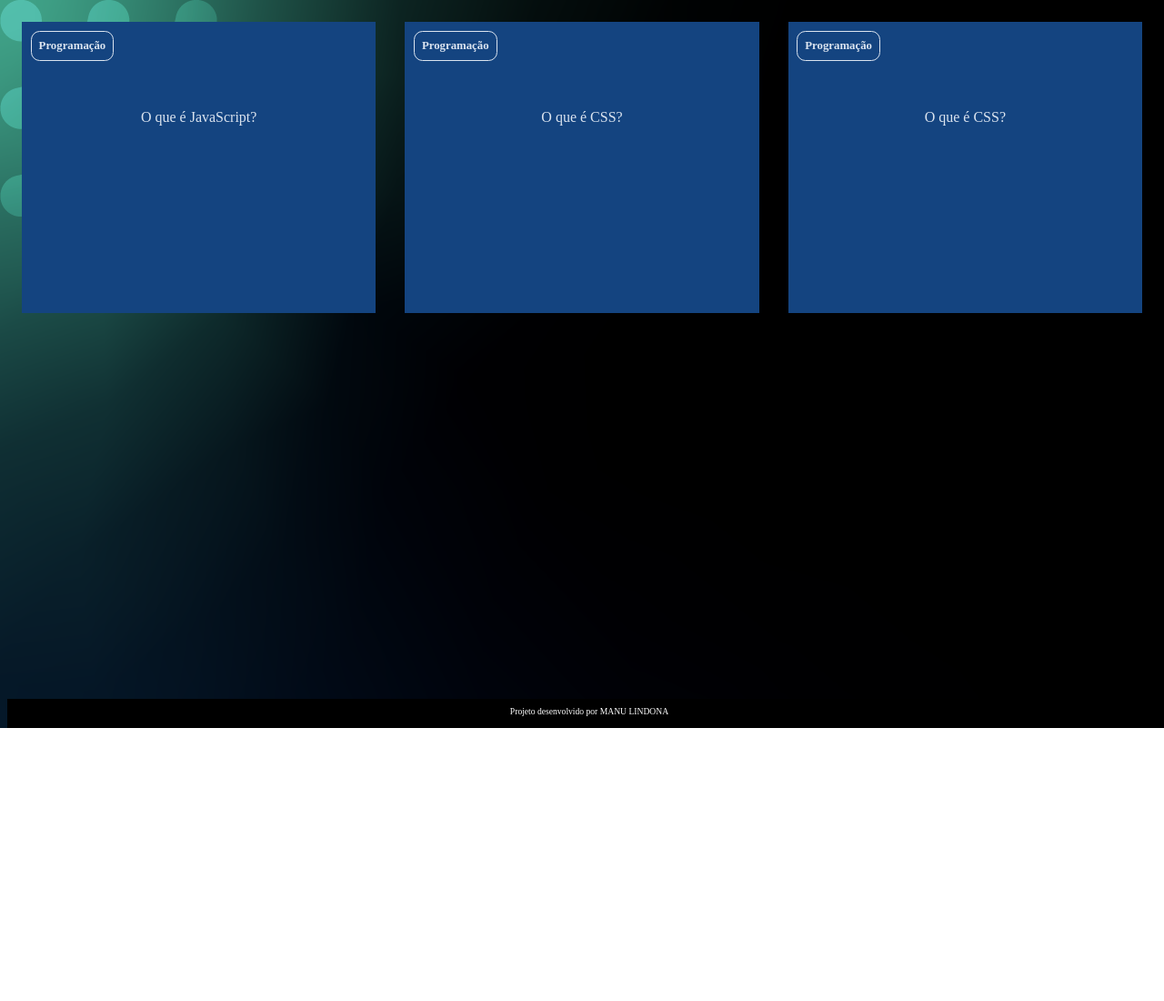
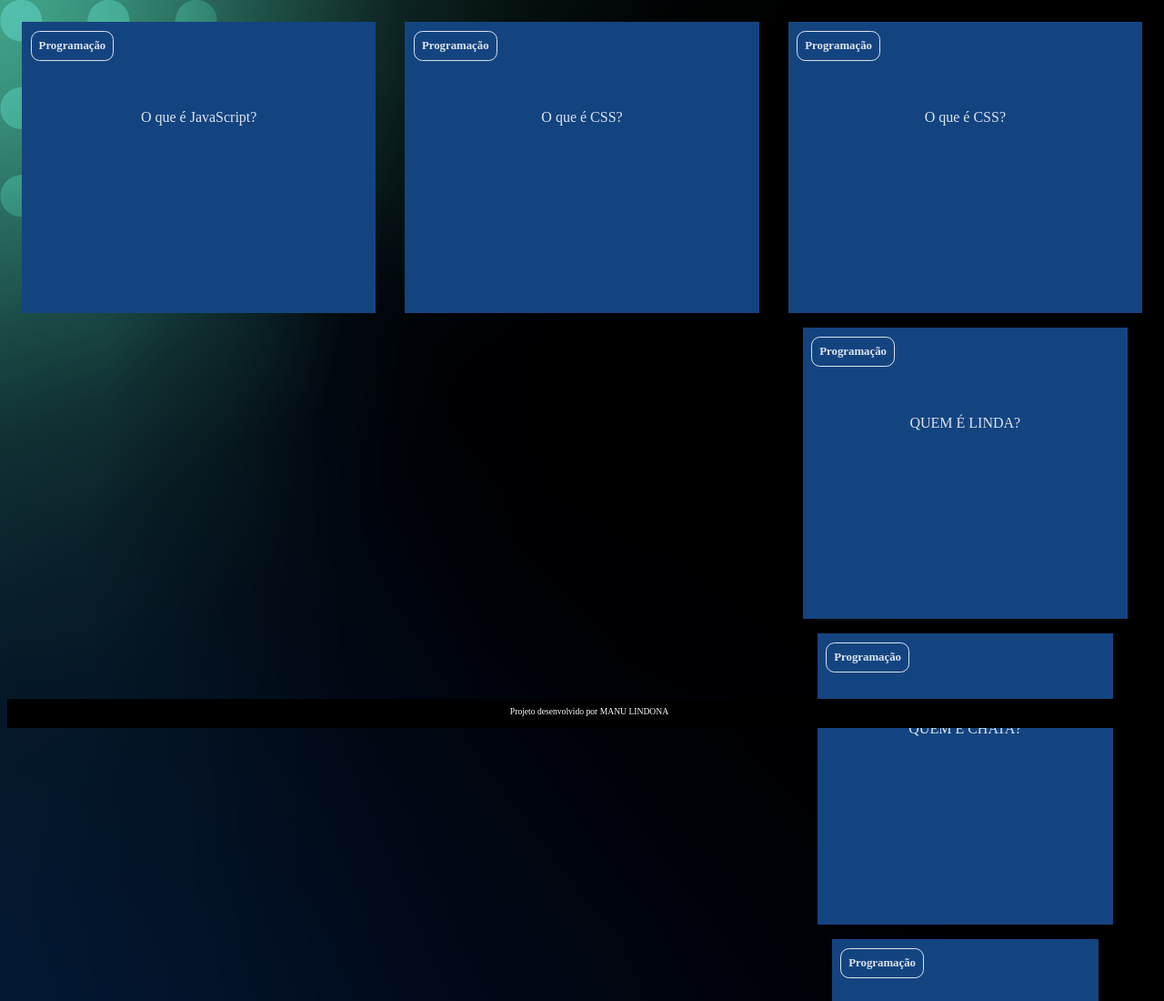
Before and after one commit to EmanuellyFSiani/ferramenta-interativa-2B-2025, a plain HTML site: page index.html in a window 1280 px wide. Shown: the top 1100 px of the page at 91% size. Before the commit the page ends 800 px from the top, so only its background shows below. Drawn offline with Linux system fonts and the light colour scheme.

Commit message:
OIUYTREWQ

```diff
--- a/index.html
+++ b/index.html
@@ -49,6 +49,39 @@
                         <p>O CSS é uma linguagem de estilização</p>
                     </div>
                 </div>
+
+                 <article class="cartao">
+                <div class="cartao__conteudo">
+                    <h3>Programação</h3>
+                    <div class="cartao__conteudo__pergunta">
+                        <p>QUEM É LINDA?</p>
+                    </div>
+                    <div class="cartao__conteudo__resposta">
+                        <p>MANU</p>
+                    </div>
+                </div>
+
+                 <article class="cartao">
+                <div class="cartao__conteudo">
+                    <h3>Programação</h3>
+                    <div class="cartao__conteudo__pergunta">
+                        <p> QUEM É CHATA?</p>
+                    </div>
+                    <div class="cartao__conteudo__resposta">
+                        <VITÓRIA</p>
+                    </div>
+                </div>
+
+                 <article class="cartao">
+                <div class="cartao__conteudo">
+                    <h3>Programação</h3>
+                    <div class="cartao__conteudo__pergunta">
+                        <p>BEST...</p>
+                    </div>
+                    <div class="cartao__conteudo__resposta">
+                        <p> FRIENDS FOREVER</p>
+                    </div>
+                </div>
         </section>
     </main>
 
```
